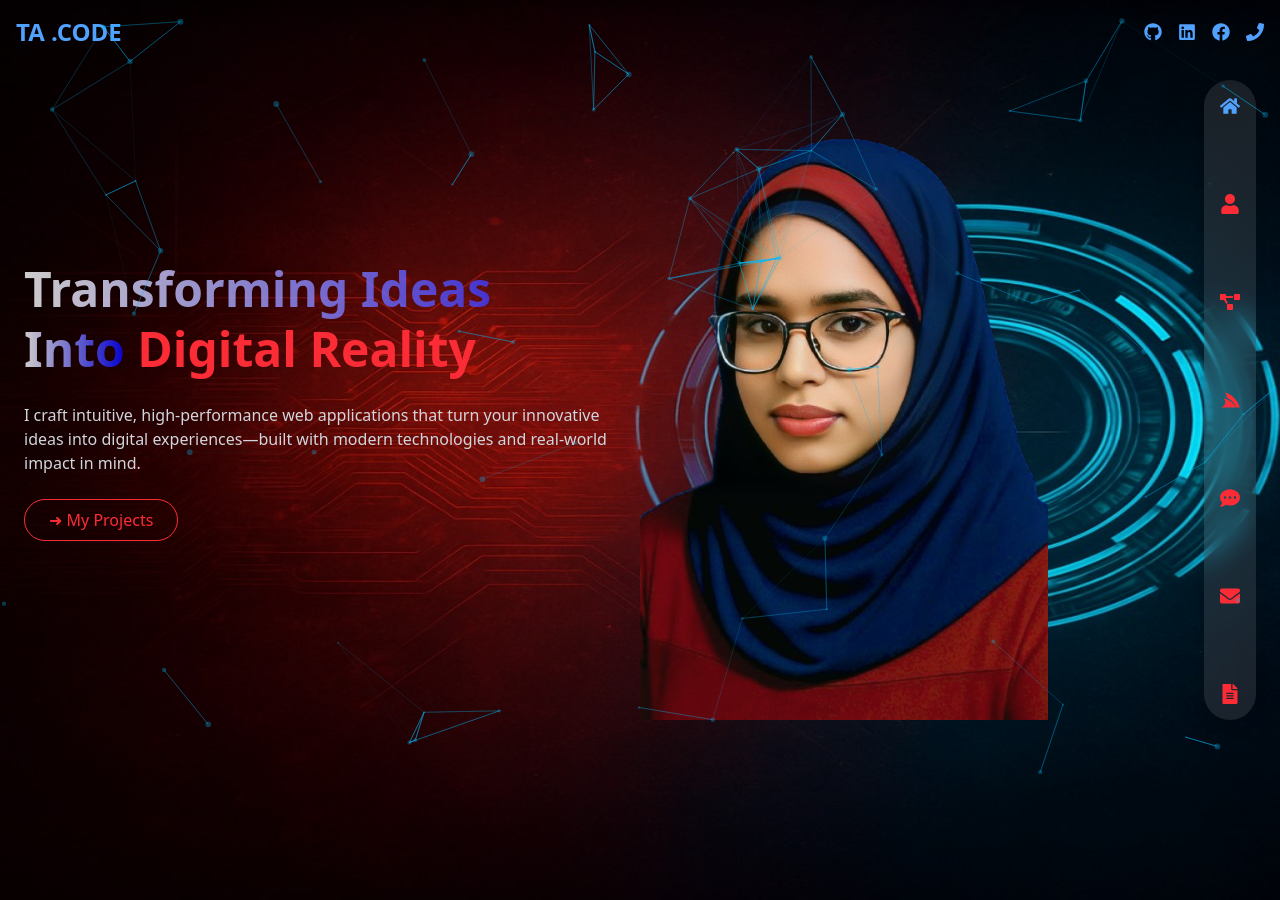
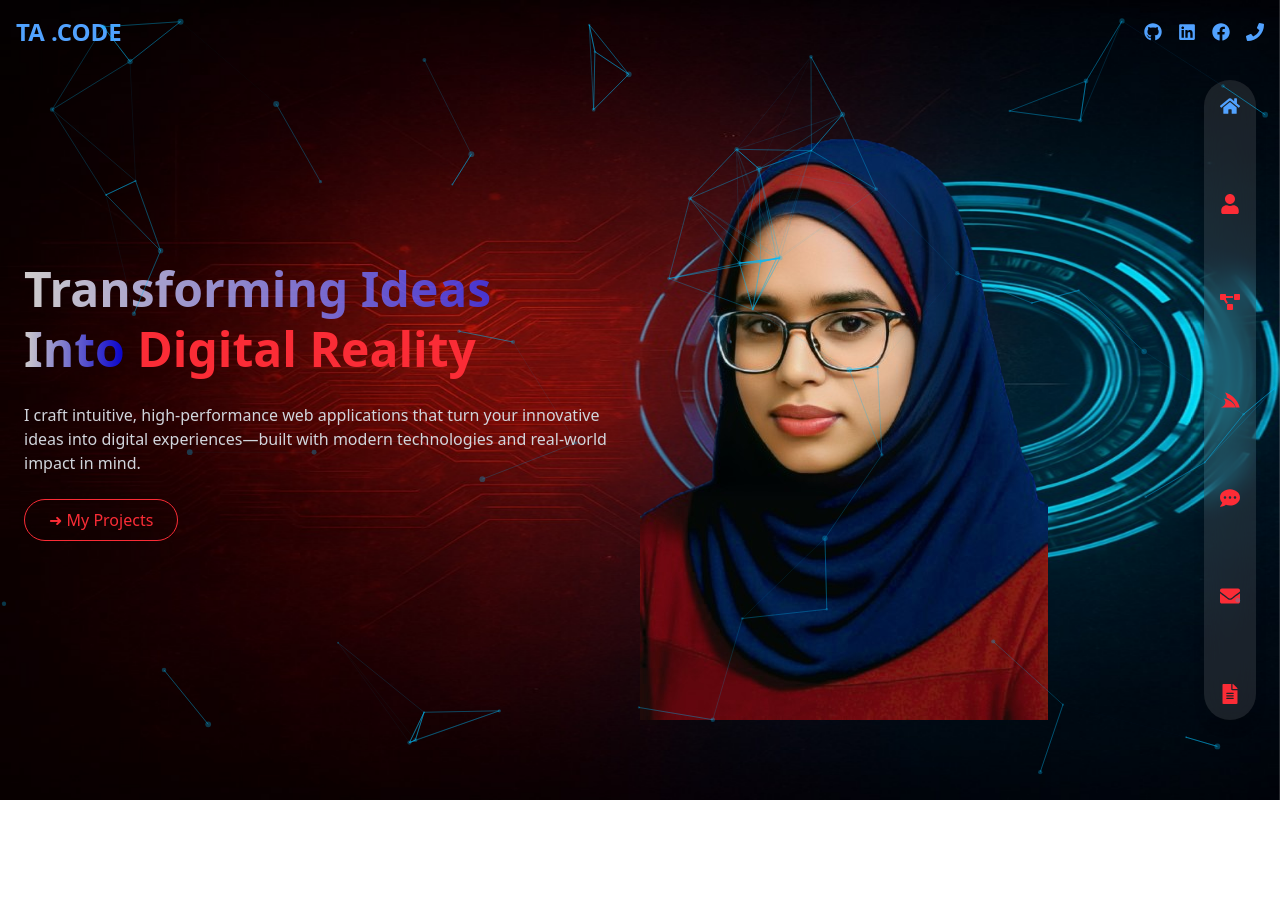
Before and after one commit to developerTamanna/portfolio, a React (Vite) app: page / in a window 1280 px wide. After the commit the page ends 800 px from the top, so only its background shows below. Built offline with nearby package versions, Linux system fonts and the light colour scheme.

Commit message:
md:pb-0 for main layout

```diff
--- a/src/mainlayout/MainLayout.jsx
+++ b/src/mainlayout/MainLayout.jsx
@@ -17,7 +17,7 @@ const MainLayout = () => {
       <TopNavbar />
       <SideNavbar />
       <ParticlesBackground />
-      <div className=" pb-25 w-full h-full">
+      <div className=" pb-25 md:pb-0 w-full h-full">
         {loading ? <Loader onComplete={() => setloading(false)} /> : <Outlet />}
       </div>
     </div>
```
